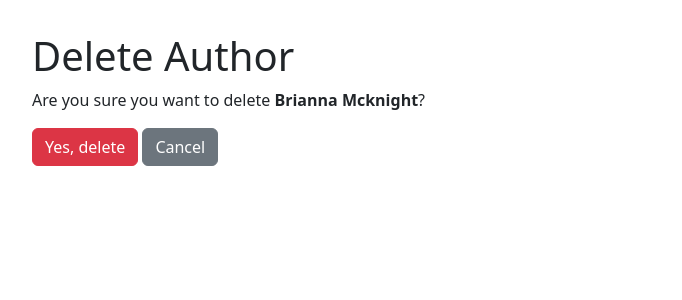
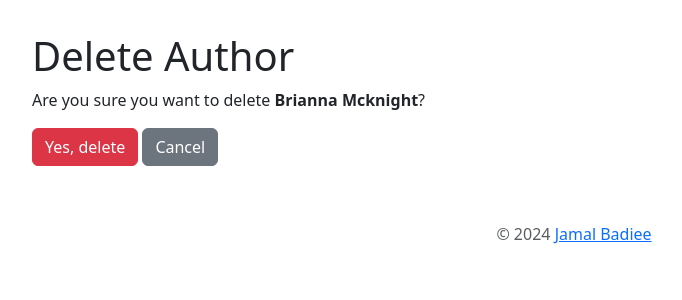
Before and after one commit to jbhonest/publishing-portal, a Django app: page /authors/30/delete/ in a window 1280 px wide. Shown: the part 56-356 px from the top of the page, without its empty margins (66-748 px from the left). Run offline with Django 5.2, Linux system fonts and the light colour scheme; data comes from the database, SQL or seed files in the repository; some libraries are stand-ins or nearby versions.

Commit message:
added footer

```diff
--- a/book_app/templates/book_app/base.html
+++ b/book_app/templates/book_app/base.html
@@ -64,6 +64,11 @@
         {% endblock %}
     </div>
 
+    <div class="container">
+        <footer class="py-3 my-4">
+          <p class="text-center text-body-secondary">&copy; 2024 <a href="https://t.me/jbhonest" target="_blank">Jamal Badiee</a></p>
+        </footer>
+      </div>
 
 
 </body>
```
